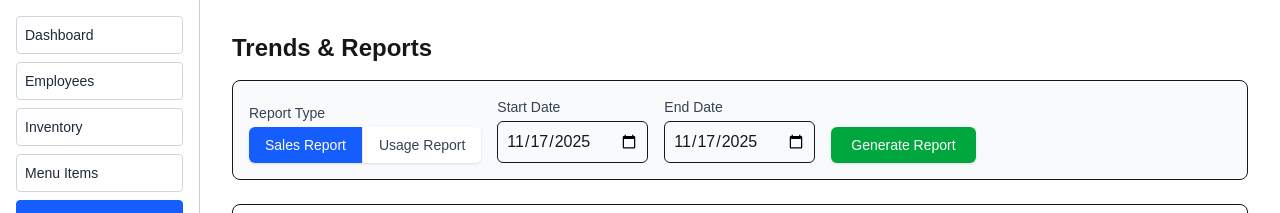
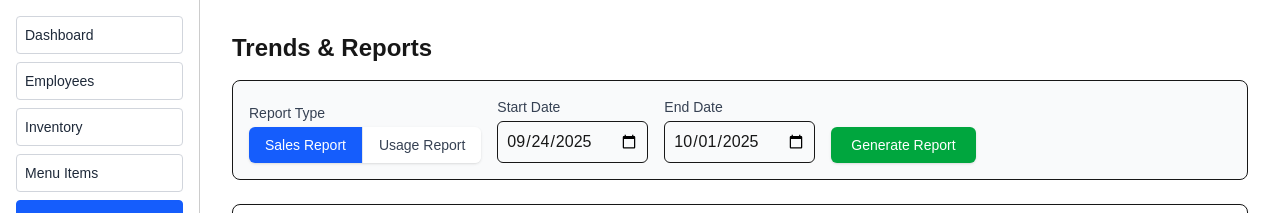
Before and after one commit to CSCE331-Fall2025-900-911/project3_y1, a Next.js app in the folder 331project3/: page /manager in a window 1280 px wide. Both pictures are taken after a click on the button "Trends". Shown: the top 213 px of the page. Built offline with nearby package versions, Linux system fonts and the light colour scheme.

Commit message:
set manual end date to 10/1/25 and start to 7 days before

```diff
--- a/331project3/app/manager/components/TrendsView.tsx
+++ b/331project3/app/manager/components/TrendsView.tsx
@@ -5,7 +5,8 @@ import { BarChart, Bar, XAxis, YAxis, Tooltip, Legend, ResponsiveContainer, Cart
 import { SalesData, UsageData } from '../../types/manager';
 
 const getTodayString = () => {
-    return new Date().toISOString().split('T')[0];
+    const date = new Date(2025, 9, 1);
+    return date.toISOString().split('T')[0];
 };
 
 type ReportType = 'sales' | 'usage';
@@ -16,8 +17,11 @@ export default function TrendsView() {
     const [isLoading, setIsLoading] = useState(false);
     const [error, setError] = useState<string | null>(null);
 
-    // Set default dates
-    const [startDate, setStartDate] = useState(getTodayString());
+    //set start to -7 days from start
+    const startDateDate = new Date(getTodayString());
+    startDateDate.setDate(startDateDate.getDate() - 7);
+    const [startDate, setStartDate] = useState(startDateDate.toISOString().split('T')[0]);
+
     const [endDate, setEndDate] = useState(getTodayString());
 
     const fetchReportData = async () => {
```
